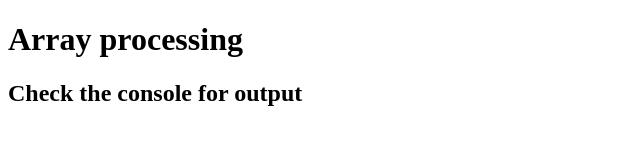
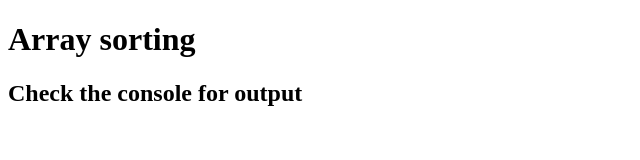
Before and after one commit to alcfeoh/advanced-modern-js, a website: page demos/array-sort/index.html in a window 1280 px wide. Shown: the whole page, without its empty margins (0-640 px from the left). Drawn offline with Linux system fonts and the light colour scheme.

Commit message:
Fixed typo

```diff
--- a/demos/array-sort/index.html
+++ b/demos/array-sort/index.html
@@ -2,10 +2,10 @@
 <html lang="en">
 <head>
   <meta charset="UTF-8">
-  <title>Array Processing</title>
+  <title>Array Sorting</title>
 </head>
 <body>
-<h1>Array processing</h1>
+<h1>Array sorting</h1>
 <h2>Check the console for output</h2>
 
 <script>
```
